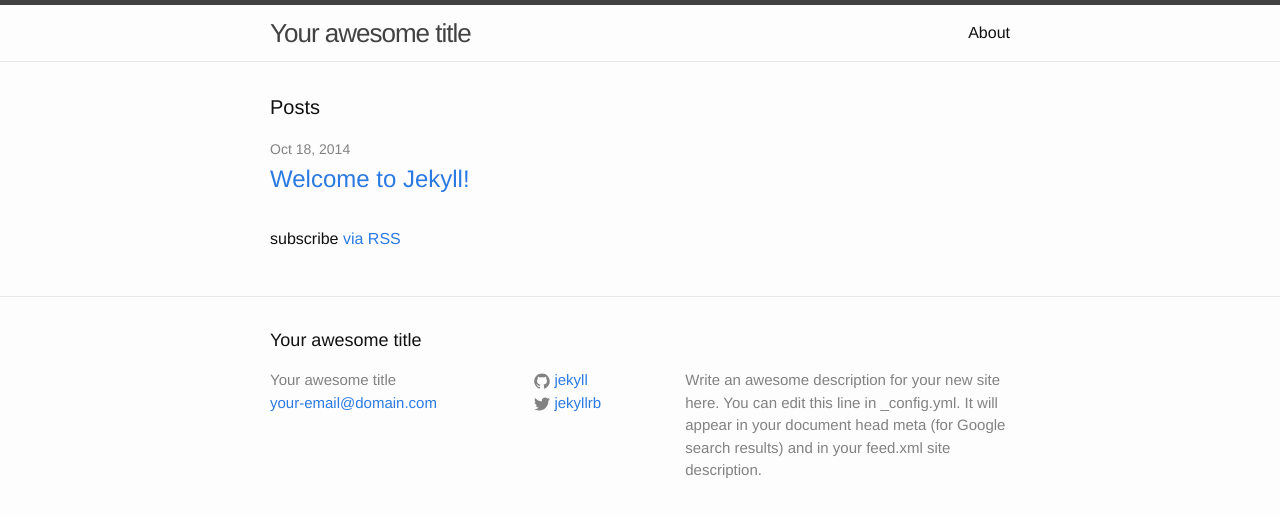
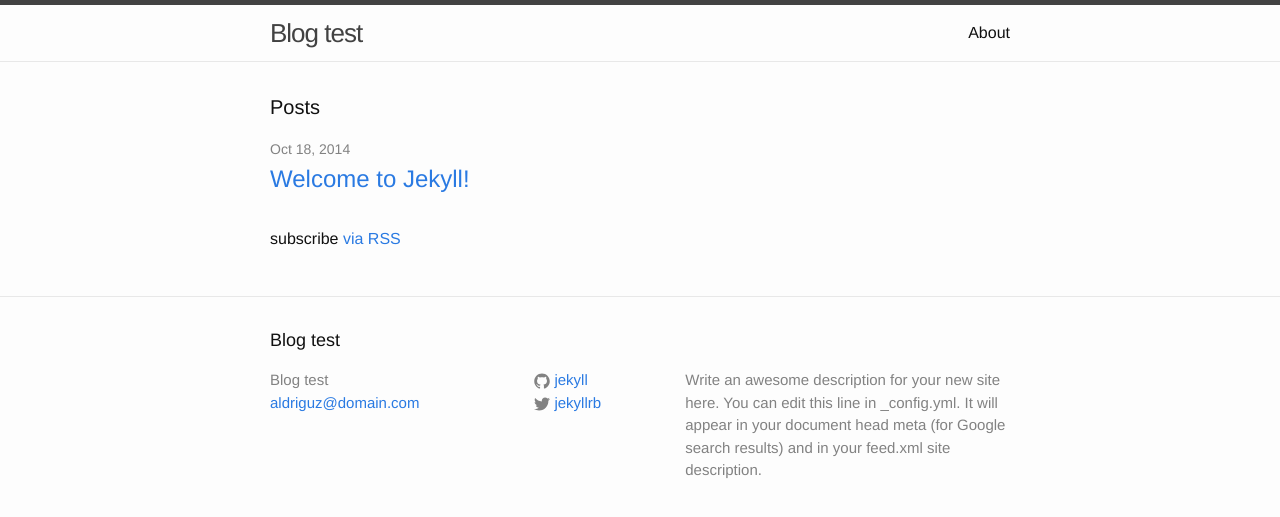
Before and after one commit to aldriguz/aldriguz.github.io, a Jekyll site: the page built from index.html, in a window 1280 px wide. Shown: the top 517 px of the page. Built offline with Jekyll 4.4.1, drawn with Linux system fonts in a browser that asks for light colours.

Commit message:
Titulo blog cambiado

```diff
--- a/_config.yml
+++ b/_config.yml
@@ -1,6 +1,6 @@
 # Site settings
-title: Your awesome title
-email: your-email@domain.com
+title: Blog test
+email: aldriguz@domain.com
 description: > # this means to ignore newlines until "baseurl:"
   Write an awesome description for your new site here. You can edit this
   line in _config.yml. It will appear in your document head meta (for
```
